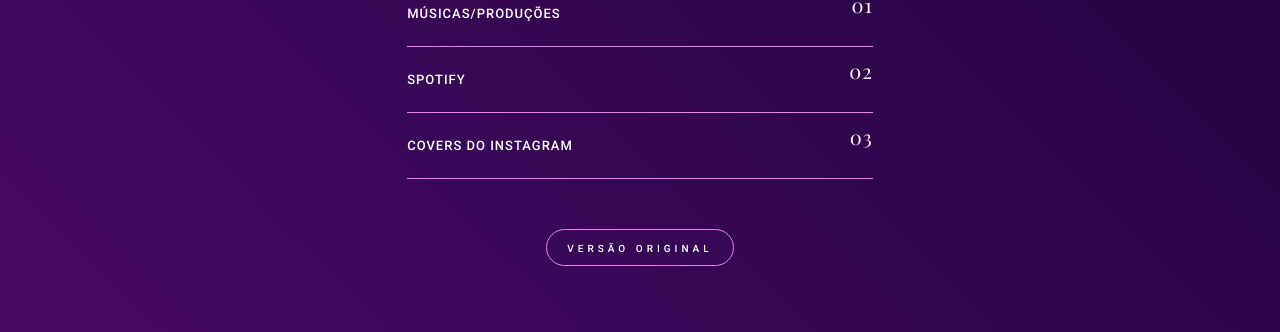
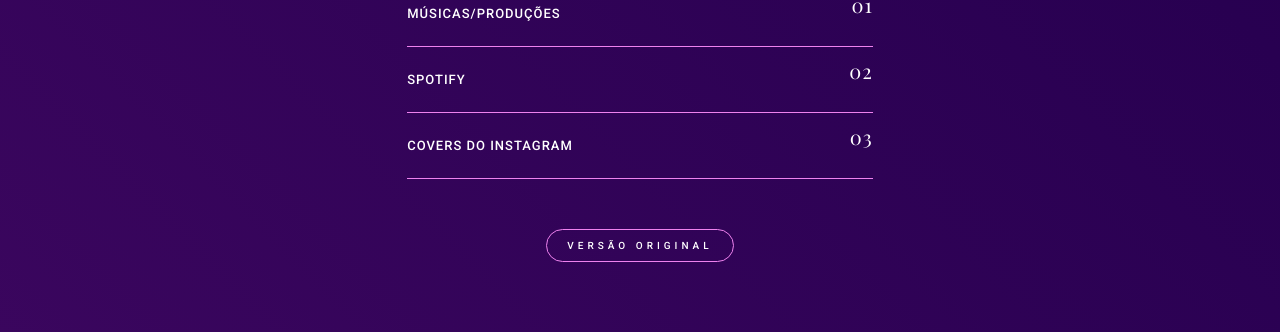
Before and after one commit to DeveloperDias/artist-page, a plain HTML site: page index.html in a window 1280 px wide. Shown: the part 518-850 px from the top of the page. Drawn offline with nearby package versions, Linux system fonts and the light colour scheme.

Commit message:
Update style.css

```diff
--- a/style.css
+++ b/style.css
@@ -11,12 +11,12 @@
   background: linear-gradient(
     45deg,
     #17032b,
-    #1a0034,
+    #280051,
     #470a67,
-    #1d0238,
+    #280051,
     #17032b
   );
-  background-size: 300% 500%;
+  background-size: 500% 500%;
   animation: degrade-animado 15s ease infinite;
 }
 @keyframes degrade-animado {
@@ -156,29 +156,29 @@
   font-size: 1.25rem;
 }
 .botao {
+  margin: 0;
+  padding: 0;
+  background-color: transparent;
+  border: none;
+}
+.botao a {
+  display: block;
+  font-family: "Roboto", sans-serif;
+  font-size: 0.625rem;
+  letter-spacing: 0.25rem;
+  text-transform: uppercase;
   background: none;
   border: 0.0625rem solid violet;
   padding: 0.625rem 20px;
   border-radius: 1.25rem;
   margin-bottom: 3.125rem;
   margin-top: 1.25rem;
-  transition: 0.4s;
+  transition: 0.2ss;
 }
-.botao:hover {
+.botao a:hover {
+  cursor: pointer;
+  font-weight: bold;
   border-color: white;
-  cursor: pointer;
-}
-.botao:hover a {
-  transition: 0.2;
-}
-.botao:hover a {
-  font-weight: bold;
-}
-.botao a {
-  font-family: "Roboto", sans-serif;
-  font-size: 0.625rem;
-  letter-spacing: 0.25rem;
-  text-transform: uppercase;
 }
 
 @media (max-width: 520px) {
```
